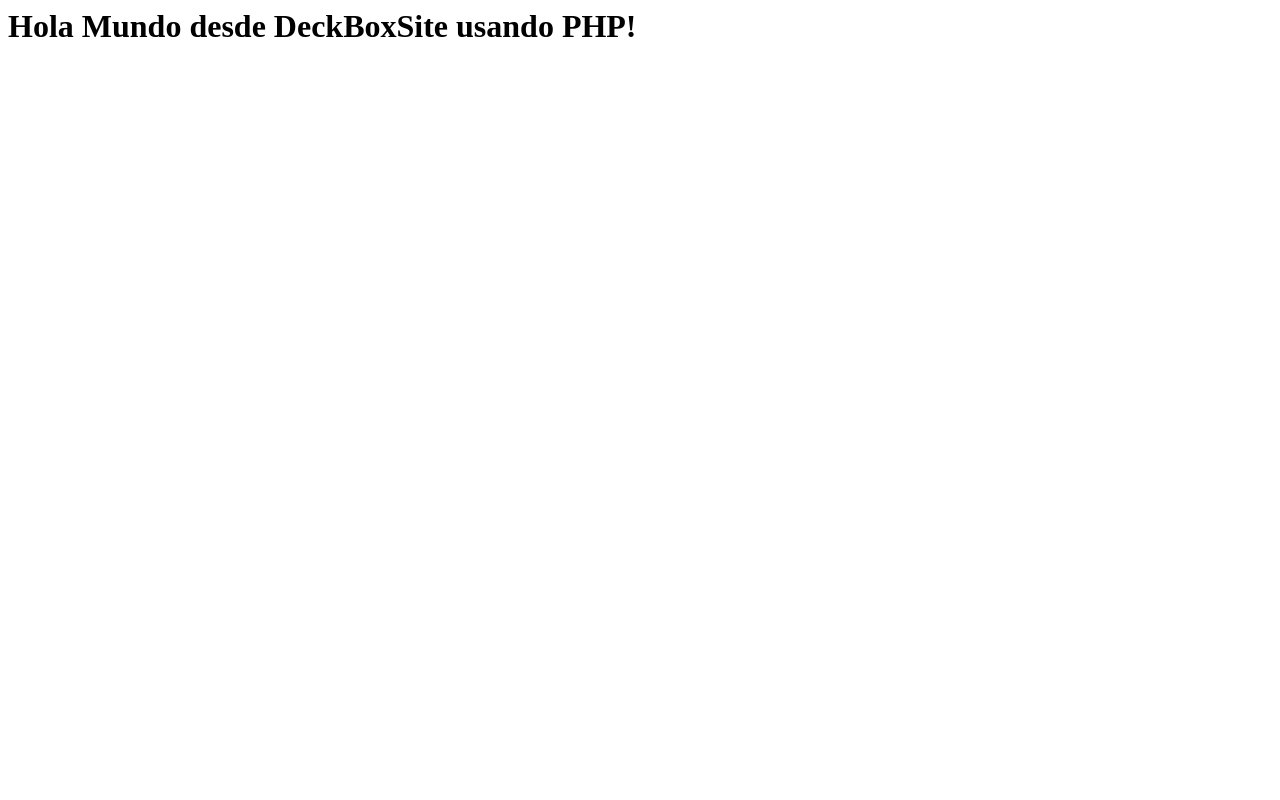
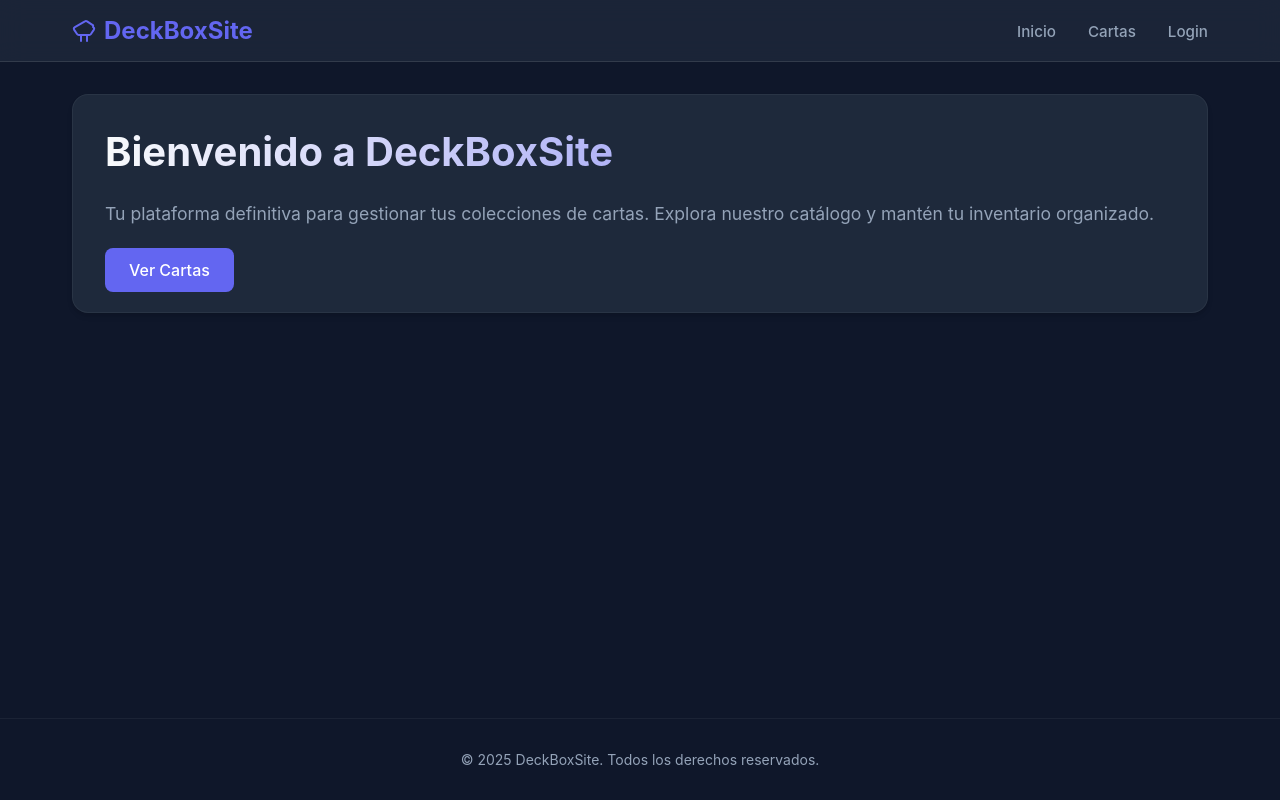
Before and after one commit to PatatasPaco/DeckBoxSite-FP, a PHP site: page / in a window 1280 px wide. Run offline with PHP 8.4, Linux system fonts and the light colour scheme.

Commit message:
añadir menu basico

```diff
--- /dev/null
+++ b/includes/footer.php
@@ -0,0 +1,6 @@
+    </main>
+    <footer style="background-color: #0f172a; border-top: 1px solid rgba(255,255,255,0.05); padding: 2rem; text-align: center; margin-top: auto;">
+        <p style="color: #94a3b8; font-size: 0.875rem;">&copy; <?php echo date('Y'); ?> DeckBoxSite. Todos los derechos reservados.</p>
+    </footer>
+</body>
+</html>
--- /dev/null
+++ b/includes/header.php
@@ -0,0 +1,143 @@
+<!DOCTYPE html>
+<html lang="es">
+<head>
+    <meta charset="UTF-8">
+    <meta name="viewport" content="width=device-width, initial-scale=1.0">
+    <title>DeckBoxSite</title>
+    <style>
+        /* Modern Design System & Reset */
+        :root {
+            --primary: #6366f1; /* Indigo 500 */
+            --primary-dark: #4f46e5; /* Indigo 600 */
+            --bg-dark: #0f172a; /* Slate 900 */
+            --bg-card: #1e293b; /* Slate 800 */
+            --text-main: #f8fafc; /* Slate 50 */
+            --text-muted: #94a3b8; /* Slate 400 */
+            --accent: #10b981; /* Emerald 500 */
+        }
+
+        * {
+            margin: 0;
+            padding: 0;
+            box-sizing: border-box;
+            font-family: 'Inter', system-ui, -apple-system, sans-serif;
+        }
+
+        body {
+            background-color: var(--bg-dark);
+            color: var(--text-main);
+            min-height: 100vh;
+            display: flex;
+            flex-direction: column;
+        }
+
+        /* Header & Navigation */
+        header {
+            background-color: rgba(30, 41, 59, 0.8);
+            backdrop-filter: blur(12px);
+            border-bottom: 1px solid rgba(255, 255, 255, 0.1);
+            position: sticky;
+            top: 0;
+            z-index: 100;
+        }
+
+        nav {
+            max-width: 1200px;
+            margin: 0 auto;
+            padding: 1rem 2rem;
+            display: flex;
+            justify-content: space-between;
+            align-items: center;
+        }
+
+        .logo {
+            font-size: 1.5rem;
+            font-weight: 700;
+            color: var(--primary);
+            text-decoration: none;
+            display: flex;
+            align-items: center;
+            gap: 0.5rem;
+            transition: color 0.3s ease;
+        }
+
+        .logo:hover {
+            color: var(--primary-dark);
+        }
+
+        .nav-links {
+            display: flex;
+            gap: 2rem;
+            list-style: none;
+        }
+
+        .nav-link {
+            text-decoration: none;
+            color: var(--text-muted);
+            font-weight: 500;
+            font-size: 0.95rem;
+            transition: all 0.3s ease;
+            position: relative;
+        }
+
+        .nav-link:hover {
+            color: var(--text-main);
+        }
+
+        .nav-link::after {
+            content: '';
+            position: absolute;
+            width: 0;
+            height: 2px;
+            bottom: -4px;
+            left: 0;
+            background-color: var(--primary);
+            transition: width 0.3s ease;
+        }
+
+        .nav-link:hover::after {
+            width: 100%;
+        }
+
+        /* Main Content Container */
+        main {
+            flex: 1;
+            max-width: 1200px;
+            margin: 0 auto;
+            padding: 2rem;
+            width: 100%;
+        }
+
+        /* Utility Classes for content */
+        .container {
+            background-color: var(--bg-card);
+            padding: 2rem;
+            border-radius: 1rem;
+            border: 1px solid rgba(255, 255, 255, 0.05);
+            box-shadow: 0 4px 6px -1px rgba(0, 0, 0, 0.1), 0 2px 4px -1px rgba(0, 0, 0, 0.06);
+        }
+
+        h1 {
+            font-size: 2.5rem;
+            margin-bottom: 1.5rem;
+            background: linear-gradient(to right, var(--text-main), var(--primary));
+            -webkit-background-clip: text;
+            -webkit-text-fill-color: transparent;
+        }
+    </style>
+</head>
+<body>
+    <header>
+        <nav>
+            <a href="index.php" class="logo">
+                <svg xmlns="http://www.w3.org/2000/svg" width="24" height="24" viewBox="0 0 24 24" fill="none" stroke="currentColor" stroke-width="2" stroke-linecap="round" stroke-linejoin="round"><path d="m21.12 6.4-6.05-4.06a2 2 0 0 0-2.17-.05L2.9 8.12a2 2 0 0 0-.66 2.74l2.96 4.43c.3.45.7.59 1.52.59h10.55c.83 0 1.22-.17 1.53-.61l2.94-4.4a2 2 0 0 0-.62-2.73Z"/><path d="M9 16.2V22"/><path d="M15 16.2V22"/></svg>
+                <span>DeckBoxSite</span>
+            </a>
+            <ul class="nav-links">
+                <li><a href="index.php" class="nav-link">Inicio</a></li>
+                <li><a href="cartas.php" class="nav-link">Cartas</a></li>
+                <li><a href="login.php" class="nav-link">Login</a></li>
+            </ul>
+        </nav>
+    </header>
+    <main>
--- a/index.php
+++ b/index.php
@@ -1,3 +1,14 @@
-<?php
-    echo '<h1>Hola Mundo desde DeckBoxSite usando PHP!</h1>';
-?>
+<?php include 'includes/header.php'; ?>
+
+<div class="container">
+    <h1>Bienvenido a DeckBoxSite</h1>
+    <p style="color: var(--text-muted); font-size: 1.1rem; line-height: 1.6;">
+        Tu plataforma definitiva para gestionar tus colecciones de cartas.
+        Explora nuestro catálogo y mantén tu inventario organizado.
+    </p>
+    <div style="margin-top: 2rem;">
+        <a href="cartas.php" style="background-color: var(--primary); color: white; padding: 0.75rem 1.5rem; border-radius: 0.5rem; text-decoration: none; font-weight: 500; transition: background-color 0.2s;">Ver Cartas</a>
+    </div>
+</div>
+
+<?php include 'includes/footer.php'; ?>
```
Also changed, not shown: bbdd.sql (added, +9 -0 lines), cartas.php (added, +43 -0 lines), login.php (added, +23 -0 lines).
